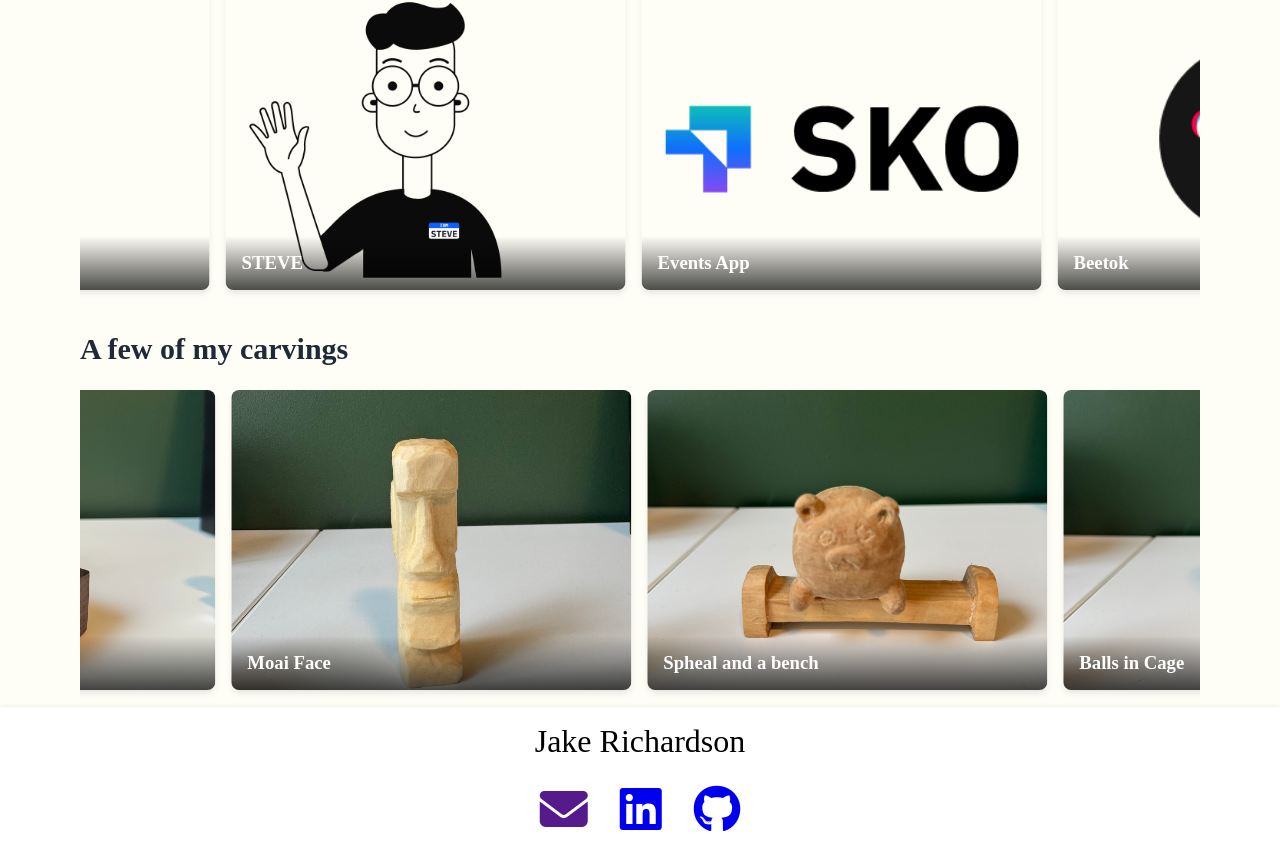
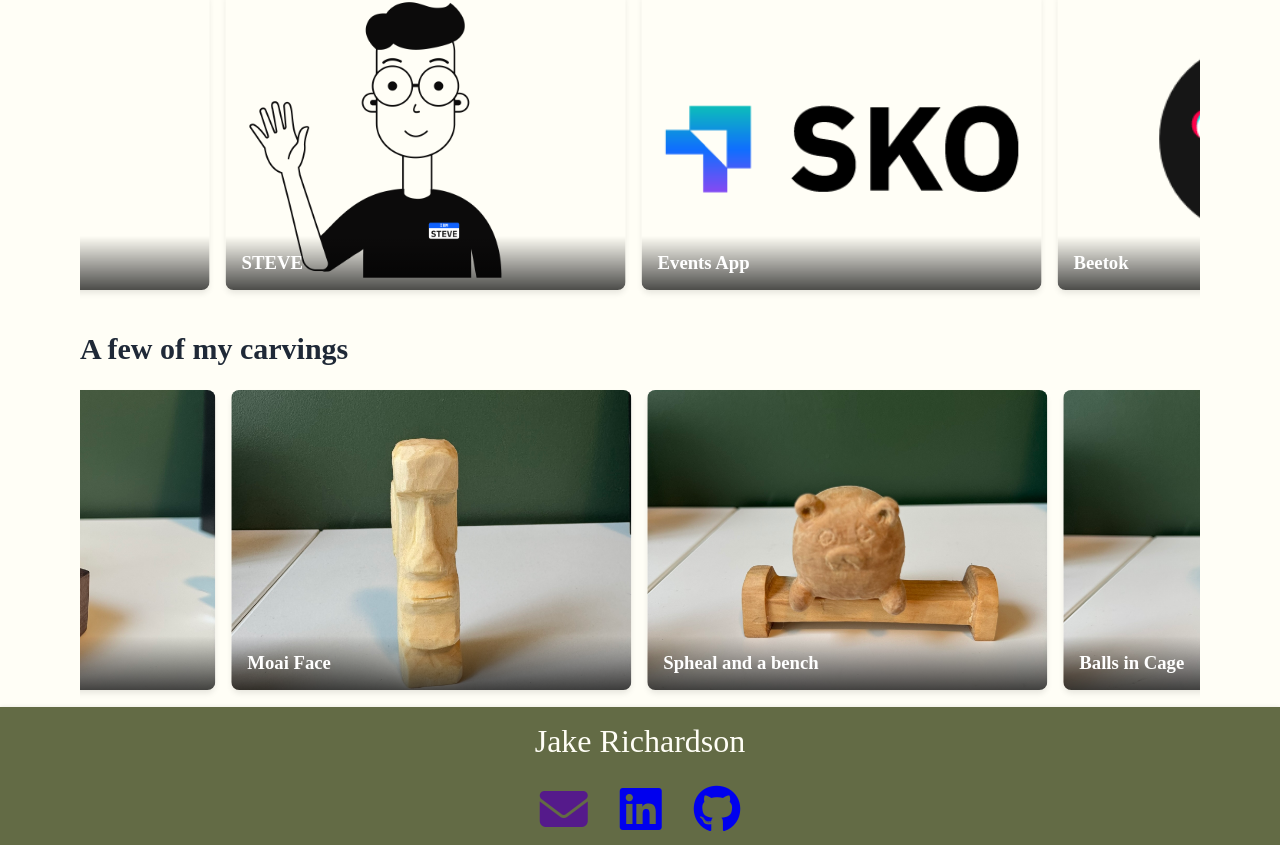
Before and after one commit to concastor/Portfolio_site, an Angular app: page / in a window 1280 px wide. Shown: the part 1033-1878 px from the top of the page. Built offline with nearby package versions, Linux system fonts and the light colour scheme.

Commit message:
Update footer.component.scss

```diff
--- a/src/app/src/app/layout/footer/footer.component.scss
+++ b/src/app/src/app/layout/footer/footer.component.scss
@@ -1,5 +1,6 @@
 .footer {
-  background-color: #ffffff;
+  background-color: var(--primary-color);
+  color: var(--background-color);
   box-shadow: 0 0 4px rgba(0, 0, 0, 0.1);
   padding: 1rem;
   bottom: 0;
```
